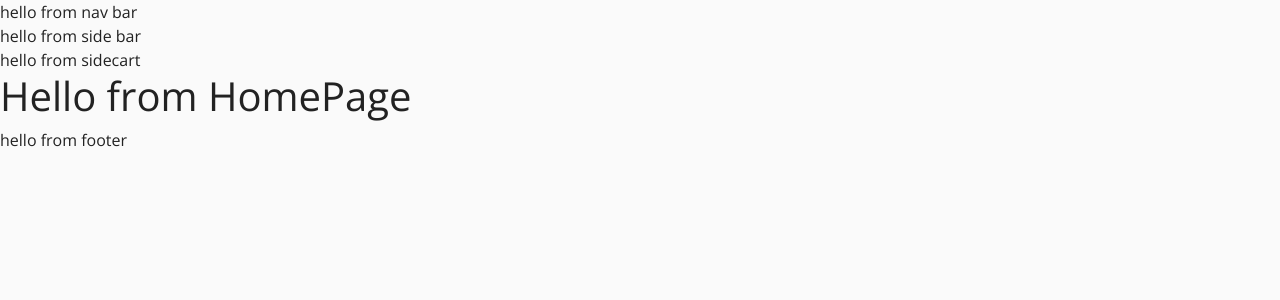
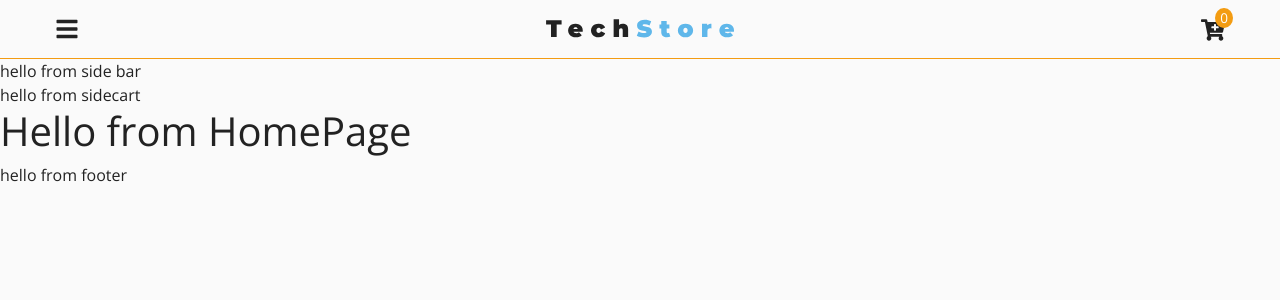
Before and after one commit to wowdevapp/Store, a React (Create React App) app: page / in a window 1280 px wide. Shown: the top 300 px of the page. Built offline with nearby package versions, Linux system fonts and the light colour scheme.

Commit message:
styled component

```diff
--- a/src/App.css
+++ b/src/App.css
@@ -1,7 +1,7 @@
 @import url("https://fonts.googleapis.com/css?family=Montserrat:400,700|Open+Sans");
 
 :root {
-  --primaryColor: #5fb7ea;
+  --primaryColor:#f39c12;
   --primaryRGBA: rgba(0, 0, 0, 0.3);
   --mainGrey: #fafafa;
   --darkGrey: #5f5e5e;
--- a/src/components/Navbar.js
+++ b/src/components/Navbar.js
@@ -1,9 +1,60 @@
-import React from 'react'
+import React from "react";
+import { FaBars, FaCartPlus } from "react-icons/fa";
+import styled from "styled-components";
+import { ProductConsumer } from "../context/context";
+import logo from "../images/logo.svg";
+export default function Navbar() {
+  return (
+    <ProductConsumer>
+      {value => {
+        const { cartItems, handleSidebar, handleCart } = value;
+        return (
+          <NavWrapper>
+            <div className="nav-center">
+              <FaBars className="nav-icon" onClick={handleSidebar} />
+              <img src={logo} alt="tech store logo" />
+              <div className="nav-cart">
+                <FaCartPlus className="nav-icon" onClick={handleCart} />
+                <div className="cart-items">{cartItems}</div>
+              </div>
+            </div>
+          </NavWrapper>
+        );
+      }}
+    </ProductConsumer>
+  );
+}
 
-export default function Navbar() {
-    return (
-        <div>
-            hello from nav bar
-        </div>
-    )
-}
+const NavWrapper = styled.nav`
+  position: -webkit-sticky;
+  position: sticky;
+  top: 0;
+  width: 100%;
+  padding: 1rem 1.5rem;
+  background: var(--mainGrey);
+  border-bottom: 1px solid var(--primaryColor);
+  .nav-center {
+    display: flex;
+    align-items: center;
+    justify-content: space-between;
+    max-width: 1170px;
+    margin: 0 auto;
+  }
+  .nav-icon {
+    font-size: 1.5rem;
+    cursor: pointer;
+  }
+  .nav-cart {
+    position: relative;
+  }
+  .cart-items {
+    background: var(--primaryColor);
+    color: var(--mainWhite);
+    font-size: 0.85rem;
+    position: absolute;
+    top: -8px;
+    right: -8px;
+    padding: 0 5px;
+    border-radius: 50%;
+  }
+`;
```
